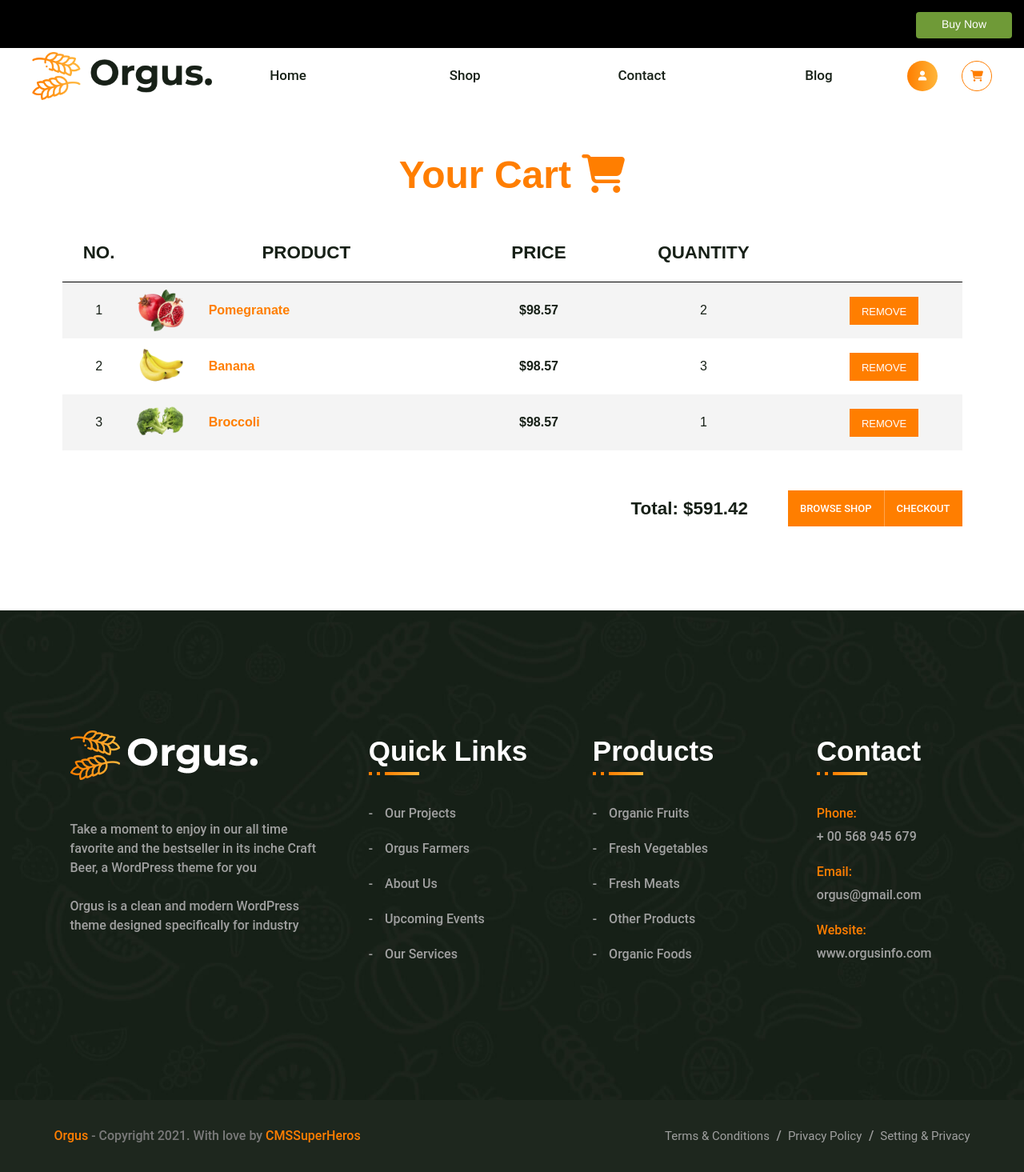
After one commit to tranhuyducseven/Organic--Website, a PHP site: page /cart.html in a window 1280 px wide. The commit adds this page. Shown: the whole page at 80% size. Run offline with PHP 8.4, Linux system fonts and the light colour scheme; some libraries are stand-ins or nearby versions.

Commit message:
add cart page

```diff
--- /dev/null
+++ b/assets/css/cart.css
@@ -0,0 +1,229 @@
+body {
+  background-color: #fff;
+  background-repeat: no-repeat;
+  background-attachment: fixed;
+  background-position: top center;
+  background-size: cover;
+  font-size: 16px;
+  line-height: 1.5;
+  color: #7a7a7a;
+  -webkit-font-smoothing: antialiased;
+  font-smooth: antialiased;
+  -moz-osx-font-smoothing: grayscale;
+  overflow-x: hidden;
+  font-weight: normal;
+  letter-spacing: 0;
+  font-family: 'Roboto', sans-serif;
+  font-weight: 500;
+}
+
+body li {
+  list-style-type: none !important;
+}
+
+ul li {
+  list-style-position: inside;
+}
+
+a {
+  text-decoration: none;
+}
+
+.content-container {
+  margin-top: 60px;
+  margin-bottom: 100px;
+}
+
+.cart-container {
+  justify-content: center;
+}
+
+.cart-heading {
+  color: #ff7e00;
+  font-weight: 700;
+  font-family: 'Montserrat', sans-serif;
+  font-size: 3em;
+  margin-bottom: 50px;
+}
+
+.cart-container table {
+  width: 100%;
+  margin-bottom: 50px;
+}
+
+.cart-container img {
+  width: 60px;
+  height: 60px;
+  margin-top: auto;
+  margin-bottom: auto;
+}
+
+
+
+.cart-container tr:nth-child(even) {
+  background-color: #f4f4f4;
+}
+
+.cart-container th {
+  text-align: center;
+  font-family: 'Montserrat', sans-serif;
+  font-weight: 600;
+  color: #172017;
+  padding-bottom: 20px;
+  font-size: 1.4em;
+  border-bottom: 1px solid black;
+}
+
+.cart-container td {
+  font-family: 'Montserrat', sans-serif;
+  color: #172017;
+  height: 70px;
+}
+
+.cart-col-No, .cart-col-price, .cart-col-quantity, .cart-col-remove {
+  text-align: center;
+}
+
+.cart-col-product p {
+  color: #ff7e00;
+  font-weight: 700;
+  font-size: 16px;
+  margin-top: auto;
+  margin-bottom: auto;
+  padding-left: 30px;
+}
+
+.cart-col-price {
+  font-family: 'Montserrat', sans-serif;
+  color: #111;
+  font-weight: 700;
+}
+
+.cart-col-remove-large_screen {
+  flex-grow: 1;
+  background-color: #ff7e00;
+  color: #fff;
+  padding-left: 15px;
+  padding-right: 15px;
+  margin: 0;
+  height: 35px;
+  line-height: 35px;
+  font-size: 13px;
+  text-align: center;
+  border: none;
+}
+
+.cart-col-remove-large_screen:hover {
+  background-color: #111;
+  transition: all 300ms linear 0ms;
+}
+
+.cart-total {
+  float: right;
+  display: flex;
+}
+
+.cart-total-price {
+  font-weight: 700;
+  color: #172017;
+  line-height: 45px;
+  margin-bottom: 0;
+  margin-right: 50px;
+  font-size: 1.4em;
+  font-family: 'Montserrat', sans-serif;
+}
+
+.cart-btn-group {
+  margin: 0;
+  display: flex;
+  flex-wrap: wrap;
+}
+
+.cart-btn-group a {
+  flex-grow: 1;
+  background-color: #ff7e00;
+  color: #fff;
+  padding-left: 15px;
+  padding-right: 15px;
+  margin: 0;
+  height: 45px;
+  line-height: 45px;
+  font-size: 13px;
+  text-align: center;
+}
+
+.cart-btn-group a:hover {
+  background-color: #111;
+  transition: all 300ms linear 0ms;
+}
+
+.cart-btn-group a:nth-child(1) {
+  border-right: 1px solid rgba(255, 255, 255, 0.3);
+}
+
+footer {
+  margin-top: 200px;
+}
+
+.cart-col-remove-small_screen {
+  width: 18px;
+  height: 18px;
+  border-radius: 18px;
+  outline: none;
+  padding: 0;
+  background-color: white;
+  border: none;
+  margin-top: auto;
+  margin-bottom: auto;
+  margin-left: auto;
+  margin-right: auto;
+}
+
+.cart-col-remove-small_screen i {
+  line-height: 18px;
+  color: #ff7e00;
+  font-size: 18px;
+  font-weight: 700;
+  margin: 0;
+}
+
+@media screen and (max-width: 768px){
+  .cart-container th {
+    font-size: 1em;
+  }
+  .cart-col-product p {
+    padding-left: 0;
+  }
+  .cart-col-remove-large_screen {
+    display: none;
+  }
+  .cart-col-remove-small_screen {
+    display: block !important;
+  }
+  .cart-heading {
+    font-size: 2.5em;
+  }
+  .cart-total {
+    clear: right;
+    justify-content: center;
+  }
+  .cart-total-price {
+    line-height: 35px;
+    margin-right: 20px;
+    font-size: 1em;
+  }
+  .cart-btn-group a {
+    padding-left: 10px;
+    padding-right: 10px;
+    margin: 0;
+    height: 35px;
+    line-height: 35px;
+    font-size: 10px;
+  }
+}
+
+@media screen and (max-width: 576px){
+  .cart-col-product img {
+    display: none;
+  }
+}
--- /dev/null
+++ b/cart.html
@@ -0,0 +1,342 @@
+<!DOCTYPE html>
+<html lang="en">
+  <head>
+    <meta charset="utf-8" />
+    <meta name="viewport" content="width=device-width, initial-scale=1.0" />
+    <title></title>
+    <link rel="shortcut icon" type="image/x-icon" href="./images/logo.svg" />
+    <link
+      type="text/css"
+      rel="stylesheet"
+      href="https://cdn.jsdelivr.net/npm/bootstrap@5.1.1/dist/css/bootstrap.min.css"
+    />
+    <link
+      rel="stylesheet"
+      href="https://cdnjs.cloudflare.com/ajax/libs/font-awesome/4.7.0/css/font-awesome.min.css"
+    />
+    <link
+      rel="stylesheet prefetch"
+      href="https://netdna.bootstrapcdn.com/font-awesome/3.2.1/css/font-awesome.css"
+    />
+    <link
+      href="https://fonts.googleapis.com/icon?family=Material+Icons"
+      rel="stylesheet"
+    />
+    <link
+      rel="stylesheet"
+      href="https://cdnjs.cloudflare.com/ajax/libs/font-awesome/6.0.0-beta2/css/all.min.css"
+    />
+    <script src="https://cdn.jsdelivr.net/npm/bootstrap@5.1.1/dist/js/bootstrap.bundle.min.js"></script>
+    <script
+      src="https://kit.fontawesome.com/a076d05399.js"
+      crossorigin="anonymous"
+    ></script>
+    <link type="text/css" rel="stylesheet" href="assets/css/base.css" />
+    <link type="text/css" rel="stylesheet" href="assets/css/cart.css" />
+  </head>
+  <body>
+    <header class="sticky-top">
+      <div class="container-fluid subnav">
+        <a href="#" class="buy-now-btn">Buy Now</a>
+      </div>
+      <nav class="navbar navbar-expand-md navbar-light">
+        <div class="grid wide-m header">
+          <a class="navbar-branch" href="#">
+            <img src="./assets/img/header-logo.png" height="60" />
+          </a>
+          <button
+            class="navbar-toggler"
+            type="button"
+            data-bs-toggle="collapse"
+            data-bs-target="#navbarResponsive"
+          >
+            <span class="navbar-toggler-icon"></span>
+          </button>
+          <div class="collapse navbar-collapse row gx-5" id="navbarResponsive">
+            <ul class="navbar-nav ml-auto">
+              <li class="nav-item col-3">
+                <a class="nav-link" href="./index.html">Home</a>
+              </li>
+              <li class="nav-item col-3">
+                <a class="nav-link" href="./shop.html">Shop</a>
+              </li>
+              <li class="nav-item col-3">
+                <a class="nav-link" href="./contact.html">Contact </a>
+              </li>
+              <li class="nav-item col-3">
+                <a class="nav-link" href="./blog.html">Blog</a>
+              </li>
+            </ul>
+          </div>
+          <div class="rightnav">
+            <div class="rightnav-login">
+              <a class="rightnav__login-btn" href="#">
+                <i class="fa fa-user"></i>
+              </a>
+            </div>
+            <div class="rightnav-cart">
+              <i class="fas fa-shopping-cart rightnav-cart__icon"></i>
+              <span class="rightnav-cart__counter">0</span>
+            </div>
+          </div>
+        </div>
+      </nav>
+    </header>
+    <div class="container content-container">
+      <div class="cart-container">
+        <h1 class="text-center cart-heading">Your Cart <i class="fas fa-shopping-cart"></i></h1>
+        <table>
+
+          <tr>
+            <th>NO.</th>
+            <th>PRODUCT</th>
+            <th>PRICE</th>
+            <th>QUANTITY</th>
+            <th></th>
+          </tr>
+
+          <tr>
+            <td class="cart-col-No">1</td>
+            <td class="d-flex cart-col-product">
+              <img src="assets/img/shop/Pomegranate.png">
+              <p>Pomegranate</p>
+            </td>
+            <td class="cart-col-price">$98.57</td>
+            <td class="cart-col-quantity">2</td>
+            <td class="cart-col-remove">
+              <button class="cart-col-remove-large_screen">REMOVE</button>
+              <button type="button" class="cart-col-remove-small_screen" style="display: none">
+                <i class="material-icons">highlight_off</i>
+              </button>
+            </td>
+          </tr>
+
+          <tr>
+            <td class="cart-col-No">2</td>
+            <td class="d-flex cart-col-product">
+              <img src="assets/img/shop/Banana.png">
+              <p>Banana</p>
+            </td>
+            <td class="cart-col-price">$98.57</td>
+            <td class="cart-col-quantity">3</td>
+            <td class="cart-col-remove">
+              <button class="cart-col-remove-large_screen">REMOVE</button>
+              <button type="button" class="cart-col-remove-small_screen" style="display: none">
+                <i class="material-icons">highlight_off</i>
+              </button>
+            </td>
+          </tr>
+
+          <tr>
+            <td class="cart-col-No">3</td>
+            <td class="d-flex cart-col-product">
+              <img src="assets/img/shop/Broccoli.png">
+              <p>Broccoli</p>
+            </td>
+            <td class="cart-col-price">$98.57</td>
+            <td class="cart-col-quantity">1</td>
+            <td class="cart-col-remove">
+              <button class="cart-col-remove-large_screen">REMOVE</button>
+              <button type="button" class="cart-col-remove-small_screen" style="display: none">
+                <i class="material-icons">highlight_off</i>
+              </button>
+            </td>
+          </tr>
+
+        </table>
+
+        <div class="cart-total">
+          <p class="cart-total-price">Total: $591.42</p>
+          <p class="cart-btn-group">
+            <a href="#">BROWSE SHOP</a>
+            <a href="#">CHECKOUT</a>
+          </p>
+        </div>
+      </div>
+    </div>
+    <footer class="container-fluid">
+      <div class="organic-footer-content row">
+        <div class="col-xl-4 col-md-6 col-12">
+          <div class="organic-footer-col">
+            <div class="organic-footer-logo">
+              <a href="#"><img src="./assets/img/logo.png" /></a>
+            </div>
+            <p class="organic-footer-paragraph">
+              Take a moment to enjoy in our all time favorite and the bestseller
+              in its inche Craft Beer, a WordPress theme for you<br /><br />
+              Orgus is a clean and modern WordPress theme designed specifically
+              for industry
+            </p>
+          </div>
+        </div>
+        <div class="col-xl-3 col-md-6 col-12">
+          <div class="organic-footer-col">
+            <div class="organic-footer-heading">
+              <h3 class="organic-footer-heading_text">Quick Links</h3>
+              <span class="organic-footer-heading_icon">
+                <span></span>
+              </span>
+            </div>
+            <ul class="organic-footer-list_quick">
+              <li>
+                <a href="#">Our Projects</a>
+              </li>
+              <li>
+                <a href="#">Orgus Farmers</a>
+              </li>
+              <li>
+                <a href="#">About Us</a>
+              </li>
+              <li>
+                <a href="#">Upcoming Events</a>
+              </li>
+              <li>
+                <a href="#">Our Services</a>
+              </li>
+            </ul>
+          </div>
+        </div>
+        <div class="col-xl-3 col-md-6 col-12">
+          <div class="organic-footer-col">
+            <div class="organic-footer-heading">
+              <h3 class="organic-footer-heading_text">Products</h3>
+              <span class="organic-footer-heading_icon">
+                <span></span>
+              </span>
+            </div>
+            <ul class="organic-footer-list_product">
+              <li>
+                <a href="#">Organic Fruits</a>
+              </li>
+              <li>
+                <a href="#">Fresh Vegetables</a>
+              </li>
+              <li>
+                <a href="#">Fresh Meats</a>
+              </li>
+              <li>
+                <a href="#">Other Products</a>
+              </li>
+              <li>
+                <a href="#">Organic Foods</a>
+              </li>
+            </ul>
+          </div>
+        </div>
+        <div class="col-xl-2 col-md-6 col-12">
+          <div class="organic-footer-col">
+            <div class="organic-footer-heading">
+              <h3 class="organic-footer-heading_text">Contact</h3>
+              <span class="organic-footer-heading_icon">
+                <span></span>
+              </span>
+            </div>
+            <ul class="organic-footer-list_contact">
+              <li>
+                <p class="contact_info">Phone:</p>
+                <a href="#">+ 00 568 945 679</a>
+              </li>
+              <li>
+                <p class="contact_info">Email:</p>
+                <a href="#">orgus@gmail.com</a>
+              </li>
+              <li>
+                <p class="contact_info">Website:</p>
+                <a href="#">www.orgusinfo.com</a>
+              </li>
+            </ul>
+          </div>
+        </div>
+      </div>
+      <div class="organic-footer-further row">
+        <div class="col-xl-6 col-md-6 col-12">
+          <div class="organic-footer-col_bottom">
+            <p>
+              <span>Orgus</span> - Copyright 2021. With love by
+              <span>CMSSuperHeros</span>
+            </p>
+          </div>
+        </div>
+        <div class="col-xl-6 col-md-6 col-12">
+          <div class="organic-footer-col_bottom">
+            <ul>
+              <li>
+                <a href="#">Terms & Conditions</a>
+              </li>
+              <li>
+                <a href="#">Privacy Policy</a>
+              </li>
+              <li>
+                <a href="#">Setting & Privacy</a>
+              </li>
+            </ul>
+          </div>
+        </div>
+      </div>
+    </footer>
+
+
+    <!------------------------------------------ BEGIN OFFCANVAS CART ------------------------------------------------>
+
+    <div class="offcanvas offcanvas-end organic-offcanvas" id="offcanvas">
+      <button
+        type="button"
+        class="organic-offcanvas-close"
+        data-bs-dismiss="offcanvas"
+      >
+        &#10006;
+      </button>
+      <div class="offcanvas-body organic-shopping">
+        <div class="organic-shopping-title">
+          Shopping Cart <span>(1 item)</span>
+        </div>
+        <div class="organic-shopping-content">
+          <ul class="organic-shopping-content_list">
+            <li class="d-flex">
+              <div class="organic-shopping-product_img">
+                <img src="assets/img/shop/Pomegranate.png" />
+              </div>
+              <div class="organic-shopping-product_text">
+                <h3>Pomegranate</h3>
+                <span>1 &#215; $98.57 Kg</span>
+              </div>
+              <div class="organic-shopping-product_remove">
+                <button type="button">
+                  <i class="material-icons">highlight_off</i>
+                </button>
+              </div>
+            </li>
+
+            <li class="d-flex">
+              <div class="organic-shopping-product_img">
+                <img src="assets/img/shop/Banana.png" />
+              </div>
+              <div class="organic-shopping-product_text">
+                <h3>Banana</h3>
+                <span>1 &#215; $98.57 Kg</span>
+              </div>
+              <div class="organic-shopping-product_remove">
+                <button type="button">
+                  <i class="material-icons">highlight_off</i>
+                </button>
+              </div>
+            </li>
+          </ul>
+        </div>
+      </div>
+      <div class="organic-offcanvas-footer">
+        <p class="organic-subtotal">
+          <strong>Subtotal: $197.14</strong>
+        </p>
+        <p class="organic-btn-group d-flex">
+          <a href="#">VIEW CART</a>
+          <a href="#">CHECKOUT</a>
+        </p>
+      </div>
+    </div>
+
+    <!------------------------------------------ END OFFCANVAS CART ------------------------------------------------>
+
+    <script src="assets/js/select.js"></script>
+  </body>
+</html>
--- a/shop.html
+++ b/shop.html
@@ -96,11 +96,6 @@
                   class="organic-select form-select"
                   aria-label="Shop order"
                 >
-                  <!--<option value="popularity">Sort by popularity</option>
-                  <option value="rating">Sort by average rating</option>
-                  <option value="date" selected="selected">Sort by latest</option>
-                  <option value="price-asc">Sort by price: low to high</option>
-                  <option value="price-desc">Sort by price: high to low</option>-->
 
                   <option value="0">Sort by</option>
                   <option value="1">Sort by popularity</option>
```
Also changed, not shown: assets/css/shop.css (+13 -0 lines).
